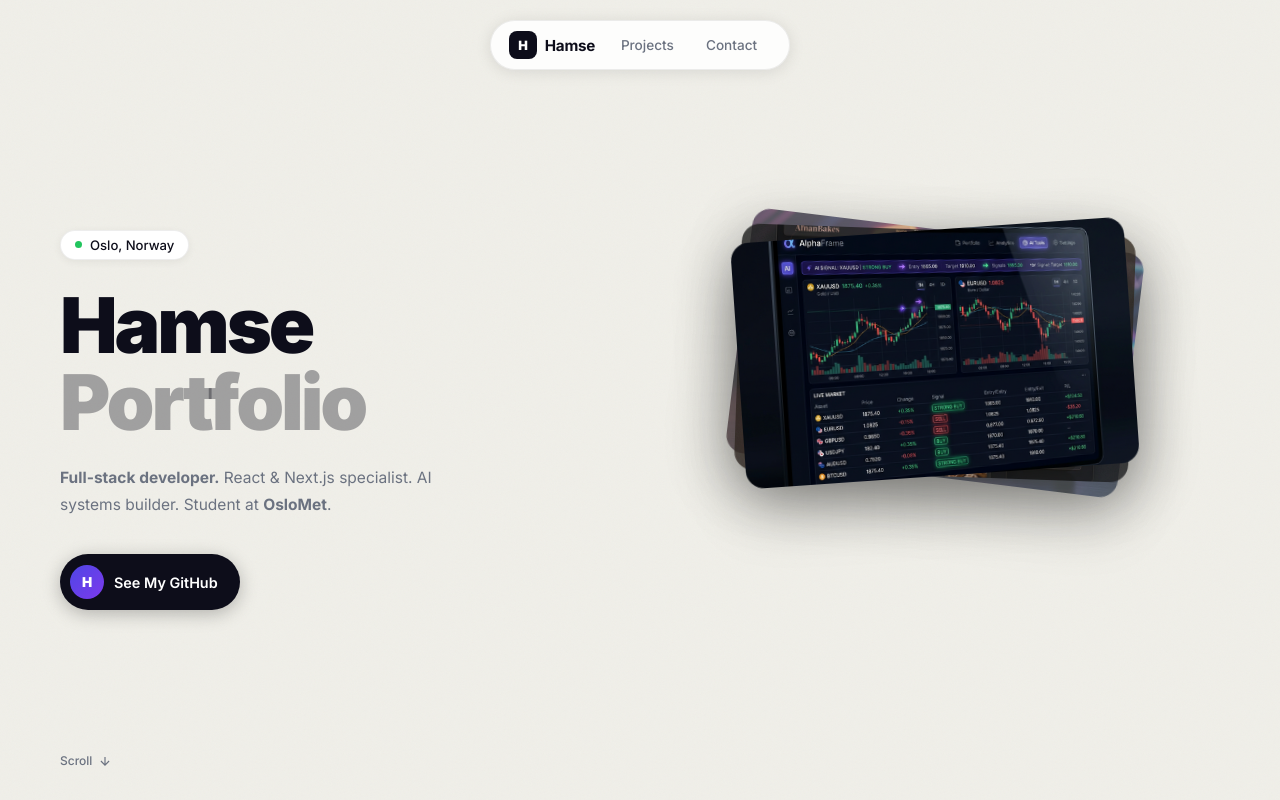
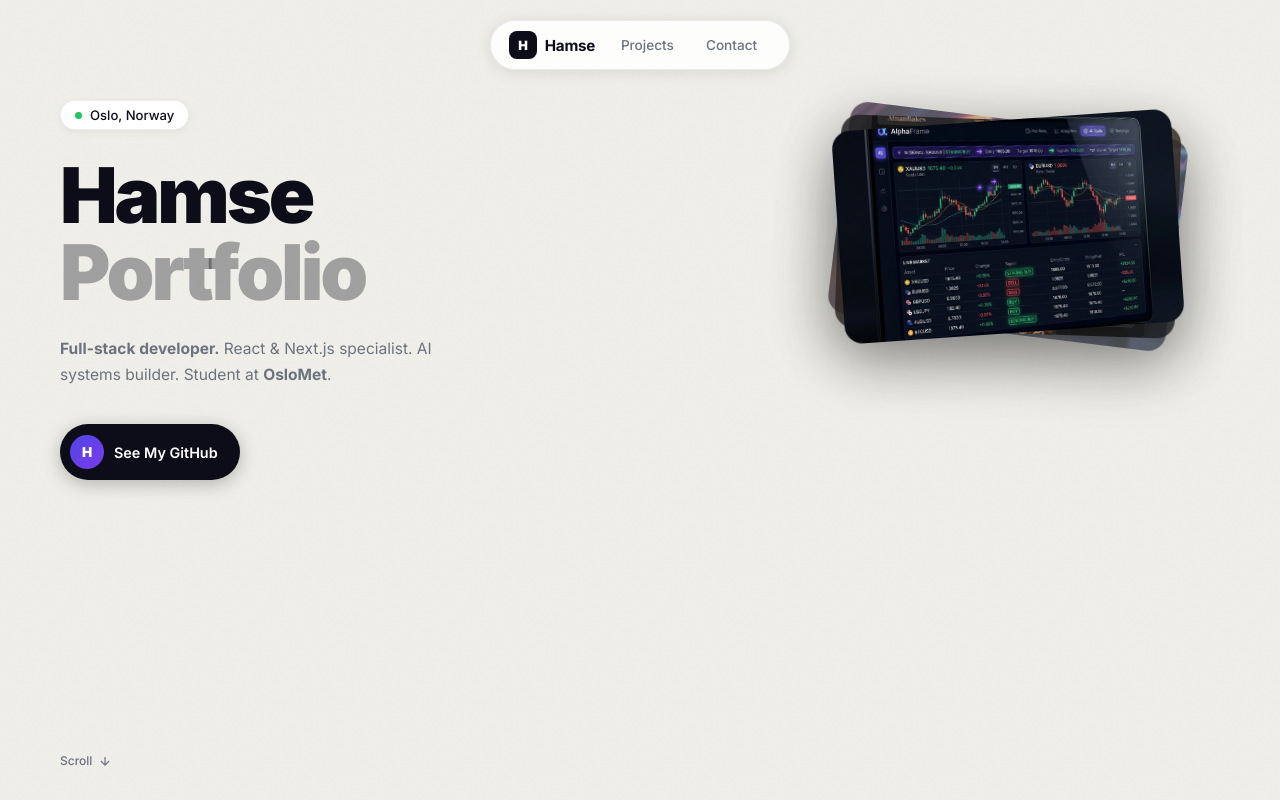
Before and after one commit to xamseslb/Hamse-portfolio, a Next.js app in the folder next-app/: page / in a window 1280 px wide. Shown: the top 800 px of the page. Built offline with nearby package versions, Linux system fonts and the light colour scheme.

Commit message:
fix: single-flow scroll animation - cards ARE the grid cards

```diff
--- a/next-app/src/app/page.js
+++ b/next-app/src/app/page.js
@@ -1,8 +1,7 @@
 import Nav from '@/components/Nav';
 import HeroSection from '@/components/HeroSection';
-import ProjectsGrid from '@/components/ProjectsGrid';
+import ContactSection from '@/components/ContactSection';
 import Footer from '@/components/Footer';
-import ContactSection from '@/components/ContactSection';
 import styles from './page.module.css';
 
 export default function Home() {
@@ -11,7 +10,6 @@ export default function Home() {
       <Nav />
       <main>
         <HeroSection />
-        <ProjectsGrid />
         <ContactSection />
       </main>
       <Footer />
--- a/next-app/src/components/HeroSection.jsx
+++ b/next-app/src/components/HeroSection.jsx
@@ -3,52 +3,84 @@
 import { useRef } from 'react';
 import { motion, useScroll, useTransform, useSpring } from 'framer-motion';
 import Image from 'next/image';
-import Link from 'next/link';
 import styles from './HeroSection.module.css';
 
-/* Project card data */
+/* ---------------------------------------------------------------
+   PROJECT DATA — these are the ONLY cards on the page.
+   They start stacked in the hero, then physically travel to
+   their grid positions as you scroll.
+   --------------------------------------------------------------- */
 const PROJECTS = [
     { id: 0, src: '/images/alphaframe.png', alt: 'AlphaFrame', tag: 'AI Trading System', title: 'AlphaFrame', cta: 'See Case Study ↗', href: '#' },
     { id: 1, src: '/images/afnanbakes.png', alt: 'AfnanBakes', tag: 'Full Stack Web App', title: 'AfnanBakes', cta: 'See Case Study ↗', href: '#' },
     { id: 2, src: '/images/bouncemaster.png', alt: 'Bounce Master', tag: 'Game Development', title: 'Bounce Master', cta: 'View on GitHub ↗', href: '#' },
 ];
 
-/* -----------------------------------------------------------
-   HeroCard: a single animated project card.
-   `progress` is a MotionValue (0→1) tied to scroll.
-   Each card gets its own interpolated x, y, rotation, scale.
-   ----------------------------------------------------------- */
-function HeroCard({ project, progress, initialRotate, fromX, fromY, toX, toY, toScale, zIndex, initialOpacity }) {
-    const springCfg = { stiffness: 80, damping: 20, mass: 0.8 };
+/* ---------------------------------------------------------------
+   ProjectCard — a single card animated by scroll progress.
 
-    const rawX = useTransform(progress, [0, 1], [fromX, toX]);
-    const rawY = useTransform(progress, [0, 1], [fromY, toY]);
-    const rawR = useTransform(progress, [0, 1], [initialRotate, 0]);
-    const rawS = useTransform(progress, [0, 1], [1, toScale]);
-    const rawOp = useTransform(progress, [0, 0.05], [initialOpacity, 1]);
+   Phase 1 (0 → 0.55): Card moves from stacked hero position
+   to its target grid position. Rotation goes to 0, scale grows.
 
+   Phase 2 (0.55 → 1): Card sits in grid position (no movement).
+   --------------------------------------------------------------- */
+function ProjectCard({ project, progress, stackRotate, stackX, stackY, gridX, gridY, gridScale, zIdx, stackOpacity }) {
+    const springCfg = { stiffness: 120, damping: 28, mass: 0.6 };
+
+    /* Position: stacked → grid */
+    const rawX = useTransform(progress, [0, 0.55], [stackX, gridX]);
+    const rawY = useTransform(progress, [0, 0.55], [stackY, gridY]);
+    const rawR = useTransform(progress, [0, 0.55], [stackRotate, 0]);
+    const rawS = useTransform(progress, [0, 0.55], [1, gridScale]);
+    const rawOp = useTransform(progress, [0, 0.08], [stackOpacity, 1]);
+
+    /* Spring for smoothness */
     const x = useSpring(rawX, springCfg);
     const y = useSpring(rawY, springCfg);
     const rotate = useSpring(rawR, springCfg);
     const scale = useSpring(rawS, springCfg);
 
+    /* Card info (tag, title, CTA) fades in as card reaches grid */
+    const infoOpacity = useTransform(progress, [0.4, 0.6], [0, 1]);
+
     return (
-        <motion.div
-            className={styles.heroCard}
-            style={{ x, y, rotate, scale, opacity: rawOp, zIndex, originX: 0.5, originY: 0.5 }}
+        <motion.a
+            href={project.href}
+            className={styles.card}
+            style={{ x, y, rotate, scale, opacity: rawOp, zIndex: zIdx }}
         >
-            <Image src={project.src} alt={project.alt} fill sizes="(max-width:900px) 100vw, 50vw" style={{ objectFit: 'cover' }} priority />
-        </motion.div>
+            <div className={styles.cardImageWrap}>
+                <Image
+                    src={project.src}
+                    alt={project.alt}
+                    fill
+                    sizes="(max-width:900px) 100vw, 45vw"
+                    style={{ objectFit: 'cover' }}
+                    priority
+                />
+            </div>
+
+            {/* Overlay + card info */}
+            <motion.div className={styles.cardOverlay} style={{ opacity: infoOpacity }}>
+                <span className={styles.cardTag}>{project.tag}</span>
+                <div className={styles.cardBottom}>
+                    <span className={styles.cardTitle}>{project.title}</span>
+                    <span className={styles.cardCta}>{project.cta}</span>
+                </div>
+            </motion.div>
+        </motion.a>
     );
 }
 
-/* -----------------------------------------------------------
-   HeroSection
-   - A tall scroll zone (250vh) acts as the "pin" container
-   - The inner sticky div stays visible for the full hero height
-   - useScroll tracks progress through the container
-   - Each card interpolates from stacked position → grid position
-   ----------------------------------------------------------- */
+/* ---------------------------------------------------------------
+   HeroSection — the complete hero-to-grid scroll experience.
+
+   Container is ~300vh tall. Inside is a sticky viewport that
+   holds:
+   - Hero text (left side, fades out as you scroll)
+   - Project cards (start stacked right, fly to 2×2 grid)
+   - "Latest Projects" heading (fades in at the right time)
+   --------------------------------------------------------------- */
 export default function HeroSection() {
     const containerRef = useRef(null);
 
@@ -57,32 +89,53 @@ export default function HeroSection() {
         offset: ['start start', 'end end'],
     });
 
-    /* Card 0 (AlphaFrame) → top-left grid slot */
-    /* Card 1 (AfnanBakes) → top-right grid slot */
-    /* Card 2 (BounceM)    → bottom-left grid slot */
+    const springCfg = { stiffness: 120, damping: 28, mass: 0.6 };
+
+    /* Hero text fades out */
+    const heroTextOpacity = useTransform(scrollYProgress, [0, 0.25], [1, 0]);
+    const heroTextY = useTransform(scrollYProgress, [0, 0.25], [0, -80]);
+    const heroTextYSpring = useSpring(heroTextY, springCfg);
+
+    /* "Latest Projects" heading fades in */
+    const headingOpacity = useTransform(scrollYProgress, [0.45, 0.6], [0, 1]);
+    const headingY = useTransform(scrollYProgress, [0.45, 0.6], [40, 0]);
+    const headingYSpring = useSpring(headingY, springCfg);
+
+    /* Scroll hint fades away */
+    const scrollHintOp = useTransform(scrollYProgress, [0, 0.08], [1, 0]);
+
+    /* "View More Projects" link fades in at end */
+    const viewMoreOp = useTransform(scrollYProgress, [0.65, 0.75], [0, 1]);
+
+    /* ---- Card target positions (normalized to the sticky viewport) ----
+       Grid layout: 2 columns, centered.
+       When scrollYProgress reaches ~0.55, cards should be in these positions.
+
+       Values are px offsets from the card's initial stacked position.
+       Tuned for ~1280px wide viewport.
+    */
 
     return (
-        <div ref={containerRef} className={styles.container}>
-            {/* Sticky inner — stays in viewport during full 250vh scroll zone */}
-            <div className={styles.sticky}>
+        <section ref={containerRef} className={styles.scrollContainer}>
+            <div className={styles.stickyViewport}>
 
-                {/* LEFT: text */}
-                <div className={styles.heroLeft}>
+                {/* ---- Hero text (fades out) ---- */}
+                <motion.div
+                    className={styles.heroText}
+                    style={{ opacity: heroTextOpacity, y: heroTextYSpring }}
+                >
                     <div className={styles.locationBadge}>
                         <span className={styles.dot} />
                         Oslo, Norway
                     </div>
-
                     <h1 className={styles.heroName}>
                         Hamse<br />
                         <span className={styles.dim}>Portfolio</span>
                     </h1>
-
                     <p className={styles.bio}>
                         <strong>Full-stack developer.</strong> React &amp; Next.js specialist.
                         AI systems builder. Student at <strong>OsloMet</strong>.
                     </p>
-
                     <a
                         href="https://github.com/xamseslb"
                         target="_blank"
@@ -92,55 +145,85 @@ export default function HeroSection() {
                         <span className={styles.githubAvatar}>H</span>
                         See My GitHub
                     </a>
-                </div>
+                </motion.div>
 
-                {/* RIGHT: stacked animated cards */}
-                <div className={styles.heroRight}>
-                    <div className={styles.cardStack}>
+                {/* ---- "Latest Projects" heading (fades in) ---- */}
+                <motion.div
+                    className={styles.gridHeading}
+                    style={{ opacity: headingOpacity, y: headingYSpring }}
+                >
+                    <h2 className={styles.latestTitle}>Latest Projects</h2>
+                    <p className={styles.latestSub}>
+                        A collection of what I&apos;ve actually built — from AI trading systems to full-stack web apps.
+                    </p>
+                </motion.div>
 
-                        {/* Card 2 — back (BounceM) → bottom-left */}
-                        <HeroCard
-                            project={PROJECTS[2]}
-                            progress={scrollYProgress}
-                            initialRotate={7}
-                            fromX={0} fromY={0}
-                            toX={-280} toY={620}
-                            toScale={1.15}
-                            zIndex={1}
-                            initialOpacity={0.65}
-                        />
+                {/* ---- The 3 project cards ---- */}
 
-                        {/* Card 1 — middle (AfnanBakes) → top-right */}
-                        <HeroCard
-                            project={PROJECTS[1]}
-                            progress={scrollYProgress}
-                            initialRotate={2}
-                            fromX={0} fromY={0}
-                            toX={300} toY={340}
-                            toScale={1.15}
-                            zIndex={2}
-                            initialOpacity={0.82}
-                        />
+                {/* Card 0: AlphaFrame — front card → grid top-left */}
+                <ProjectCard
+                    project={PROJECTS[0]}
+                    progress={scrollYProgress}
+                    stackRotate={-4}
+                    stackX={0} stackY={0}
+                    gridX={-310} gridY={180}
+                    gridScale={1.3}
+                    zIdx={3}
+                    stackOpacity={1}
+                />
 
-                        {/* Card 0 — front (AlphaFrame) → top-left */}
-                        <HeroCard
-                            project={PROJECTS[0]}
-                            progress={scrollYProgress}
-                            initialRotate={-4}
-                            fromX={0} fromY={0}
-                            toX={-280} toY={340}
-                            toScale={1.15}
-                            zIndex={3}
-                            initialOpacity={1}
-                        />
+                {/* Card 1: AfnanBakes — behind-right → grid top-right */}
+                <ProjectCard
+                    project={PROJECTS[1]}
+                    progress={scrollYProgress}
+                    stackRotate={2}
+                    stackX={0} stackY={0}
+                    gridX={130} gridY={180}
+                    gridScale={1.3}
+                    zIdx={2}
+                    stackOpacity={0.85}
+                />
 
+                {/* Card 2: BounceM — back card → grid bottom-left */}
+                <ProjectCard
+                    project={PROJECTS[2]}
+                    progress={scrollYProgress}
+                    stackRotate={7}
+                    stackX={0} stackY={0}
+                    gridX={-310} gridY={480}
+                    gridScale={1.3}
+                    zIdx={1}
+                    stackOpacity={0.65}
+                />
+
+                {/* Placeholder card (appears in grid bottom-right) */}
+                <motion.div
+                    className={styles.placeholder}
+                    style={{
+                        opacity: useTransform(scrollYProgress, [0.5, 0.65], [0, 1]),
+                        x: useSpring(useTransform(scrollYProgress, [0.45, 0.6], [200, 130]), springCfg),
+                        y: useSpring(useTransform(scrollYProgress, [0.45, 0.6], [300, 480]), springCfg),
+                        scale: useSpring(useTransform(scrollYProgress, [0.45, 0.6], [0.5, 1.3]), springCfg),
+                    }}
+                >
+                    <div className={styles.placeholderInner}>
+                        <div className={styles.placeholderIcon}>🚧</div>
+                        <p className={styles.placeholderLabel}>Coming Soon</p>
                     </div>
-                </div>
+                </motion.div>
 
-                {/* Scroll hint arrow */}
+                {/* View More Projects link */}
+                <motion.div
+                    className={styles.viewMore}
+                    style={{ opacity: viewMoreOp }}
+                >
+                    <a href="/projects">View More Projects ↗</a>
+                </motion.div>
+
+                {/* Scroll hint */}
                 <motion.div
                     className={styles.scrollHint}
-                    style={{ opacity: useTransform(scrollYProgress, [0, 0.1], [1, 0]) }}
+                    style={{ opacity: scrollHintOp }}
                 >
                     <span>Scroll</span>
                     <svg width="14" height="14" viewBox="0 0 24 24" fill="none" stroke="currentColor" strokeWidth="2">
@@ -149,6 +232,6 @@ export default function HeroSection() {
                 </motion.div>
 
             </div>
-        </div>
+        </section>
     );
 }
--- a/next-app/src/components/HeroSection.module.css
+++ b/next-app/src/components/HeroSection.module.css
@@ -1,30 +1,33 @@
-.container {
+/* ============================================
+   HeroSection — Single scroll flow
+   Container is 300vh. Sticky viewport holds
+   everything: hero text, cards, grid heading.
+   ============================================ */
+
+.scrollContainer {
     position: relative;
-    height: 250vh;
-    /* tall scroll zone — Framer Motion tracks progress through here */
+    height: 300vh;
 }
 
-.sticky {
+.stickyViewport {
     position: sticky;
     top: 0;
     height: 100vh;
-    display: grid;
-    grid-template-columns: 1fr 1fr;
-    align-items: center;
     max-width: 1280px;
     margin: 0 auto;
     padding: 100px 60px 60px;
-    gap: 40px;
     overflow: visible;
 }
 
-/* LEFT */
-.heroLeft {
+/* ---- Hero text (left side, fades out) ---- */
+.heroText {
+    position: absolute;
+    top: 100px;
+    left: 60px;
     display: flex;
     flex-direction: column;
     align-items: flex-start;
-    gap: 0;
-    position: relative;
+    max-width: 450px;
     z-index: 10;
 }
 
@@ -84,6 +87,7 @@
     font-weight: 600;
     transition: transform 0.2s, box-shadow 0.2s;
     box-shadow: 0 4px 18px rgba(0, 0, 0, 0.25);
+    text-decoration: none;
 }
 
 .githubBtn:hover {
@@ -105,35 +109,172 @@
     flex-shrink: 0;
 }
 
-/* RIGHT */
-.heroRight {
+/* ---- "Latest Projects" heading (fades in mid-scroll) ---- */
+.gridHeading {
+    position: absolute;
+    top: 60px;
+    left: 60px;
+    z-index: 5;
+}
+
+.latestTitle {
+    font-size: clamp(2rem, 5vw, 4rem);
+    font-weight: 900;
+    letter-spacing: -0.04em;
+    color: #0D0D1A;
+    margin-bottom: 8px;
+}
+
+.latestSub {
+    font-size: 0.92rem;
+    color: #6B7280;
+    line-height: 1.7;
+}
+
+/* ---- Project cards ---- */
+.card {
+    position: absolute;
+    top: 15%;
+    right: 8%;
+    width: 340px;
+    aspect-ratio: 16 / 10;
+    border-radius: 18px;
+    overflow: hidden;
+    box-shadow: 0 20px 60px rgba(0, 0, 0, 0.25);
+    cursor: pointer;
+    display: block;
+    text-decoration: none;
+    will-change: transform;
+}
+
+.cardImageWrap {
+    position: absolute;
+    inset: 0;
+}
+
+.cardOverlay {
+    position: absolute;
+    inset: 0;
+    z-index: 2;
+    display: flex;
+    flex-direction: column;
+    justify-content: space-between;
+    pointer-events: none;
+}
+
+.cardOverlay::before {
+    content: '';
+    position: absolute;
+    inset: 0;
+    background: linear-gradient(to bottom, transparent 35%, rgba(0, 0, 0, 0.65) 100%);
+    pointer-events: none;
+}
+
+.cardTag {
+    position: relative;
+    z-index: 3;
+    align-self: flex-start;
+    margin: 14px 14px 0;
+    background: rgba(255, 255, 255, 0.12);
+    backdrop-filter: blur(12px);
+    -webkit-backdrop-filter: blur(12px);
+    border: 1px solid rgba(255, 255, 255, 0.15);
+    color: white;
+    font-size: 0.7rem;
+    font-weight: 600;
+    letter-spacing: 0.02em;
+    padding: 4px 10px;
+    border-radius: 999px;
+}
+
+.cardBottom {
+    position: relative;
+    z-index: 3;
+    padding: 14px 18px;
+    display: flex;
+    align-items: flex-end;
+    justify-content: space-between;
+}
+
+.cardTitle {
+    font-size: 1rem;
+    font-weight: 700;
+    color: white;
+    letter-spacing: -0.02em;
+}
+
+.cardCta {
+    font-size: 0.72rem;
+    font-weight: 600;
+    color: rgba(255, 255, 255, 0.7);
+    white-space: nowrap;
+}
+
+.card:hover .cardCta {
+    color: white;
+}
+
+.card:hover {
+    box-shadow: 0 28px 72px rgba(0, 0, 0, 0.35);
+}
+
+/* ---- Placeholder card ---- */
+.placeholder {
+    position: absolute;
+    top: 15%;
+    right: 8%;
+    width: 340px;
+    aspect-ratio: 16 / 10;
+    border-radius: 18px;
+    background: #F8F7F4;
+    border: 2px dashed rgba(0, 0, 0, 0.12);
     display: flex;
     align-items: center;
     justify-content: center;
-    position: relative;
-    height: 100%;
+    will-change: transform;
 }
 
-.cardStack {
-    position: relative;
-    width: 100%;
-    max-width: 480px;
-    height: 380px;
+.placeholderInner {
+    text-align: center;
 }
 
-/* Each hero card: absolute positioned, fills a proportional slot */
-.heroCard {
-    position: absolute;
-    width: 82%;
-    aspect-ratio: 16 / 10;
-    border-radius: 18px;
-    overflow: hidden;
-    box-shadow: 0 20px 60px rgba(0, 0, 0, 0.28);
-    top: 0;
-    right: 10%;
+.placeholderIcon {
+    font-size: 1.8rem;
+    margin-bottom: 8px;
+    opacity: 0.3;
 }
 
-/* Scroll hint */
+.placeholderLabel {
+    font-size: 0.78rem;
+    font-weight: 600;
+    color: #6B7280;
+    letter-spacing: 0.05em;
+    text-transform: uppercase;
+}
+
+/* ---- View More Projects ---- */
+.viewMore {
+    position: absolute;
+    bottom: 40px;
+    left: 0;
+    right: 0;
+    text-align: center;
+    z-index: 5;
+}
+
+.viewMore a {
+    font-size: 1rem;
+    font-weight: 600;
+    color: #0D0D1A;
+    text-decoration: none;
+    transition: color 0.2s;
+}
+
+.viewMore a:hover {
+    color: #4F46E5;
+}
+
+/* ---- Scroll hint ---- */
 .scrollHint {
     position: absolute;
     bottom: 32px;
@@ -144,28 +285,40 @@
     font-size: 0.75rem;
     font-weight: 500;
     color: #6B7280;
+    z-index: 5;
 }
 
-/* Responsive */
+/* ---- Responsive ---- */
 @media (max-width: 900px) {
-    .sticky {
-        grid-template-columns: 1fr;
-        padding: 120px 28px 60px;
-        text-align: center;
-        height: auto;
-        position: relative;
-    }
-
-    .container {
+    .scrollContainer {
         height: auto;
     }
 
-    .heroRight {
+    .stickyViewport {
+        position: relative;
+        padding: 120px 28px 60px;
+        text-align: center;
+    }
+
+    .heroText {
+        position: relative;
+        top: auto;
+        left: auto;
+        align-items: center;
+        max-width: none;
+    }
+
+    .card,
+    .placeholder {
         display: none;
     }
 
-    .heroLeft {
-        align-items: center;
+    .gridHeading {
+        position: relative;
+        top: auto;
+        left: auto;
+        margin-top: 40px;
+        text-align: center;
     }
 
     .heroName {
@@ -175,4 +328,10 @@
     .scrollHint {
         display: none;
     }
+
+    .viewMore {
+        position: relative;
+        bottom: auto;
+        margin-top: 30px;
+    }
 }
```
